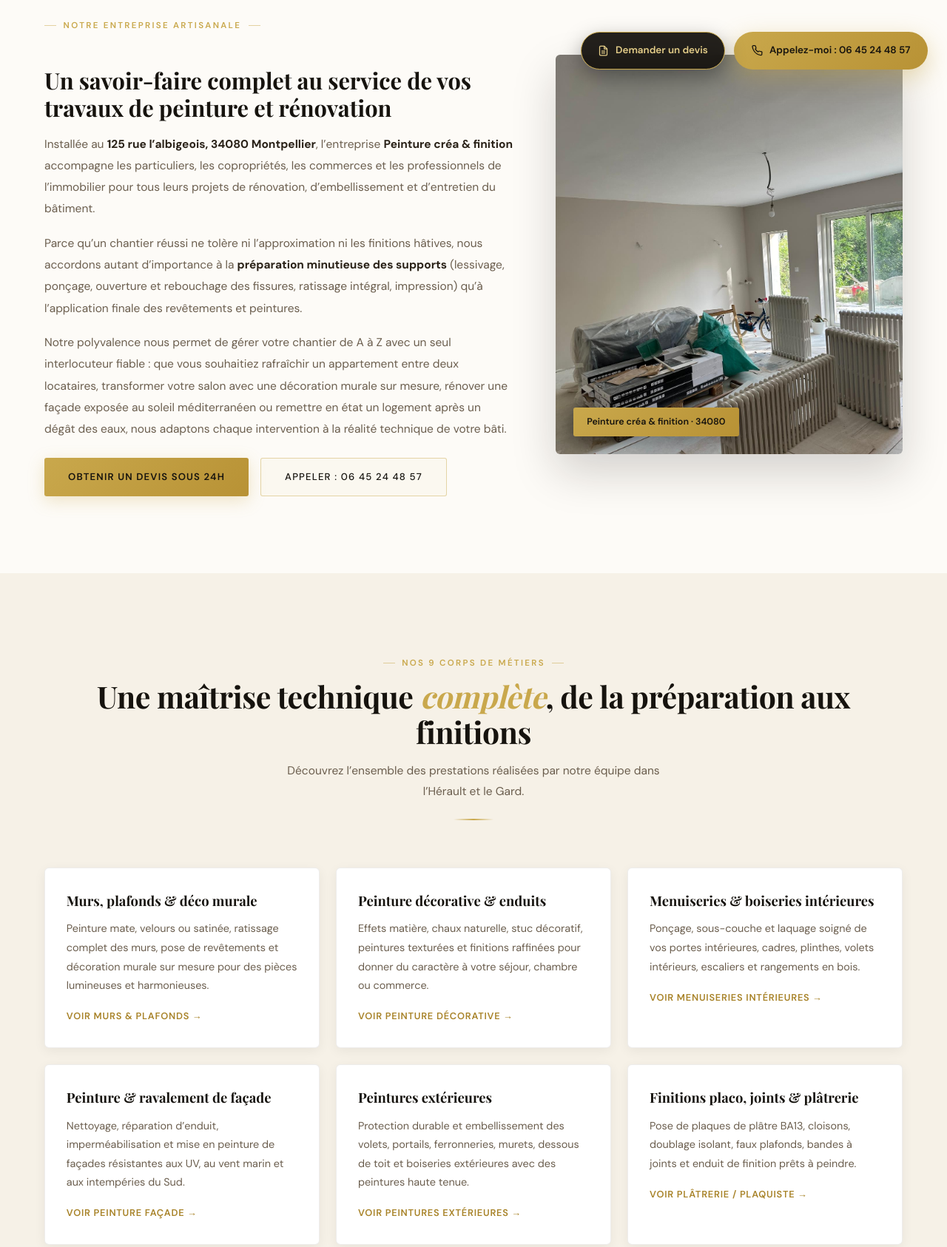
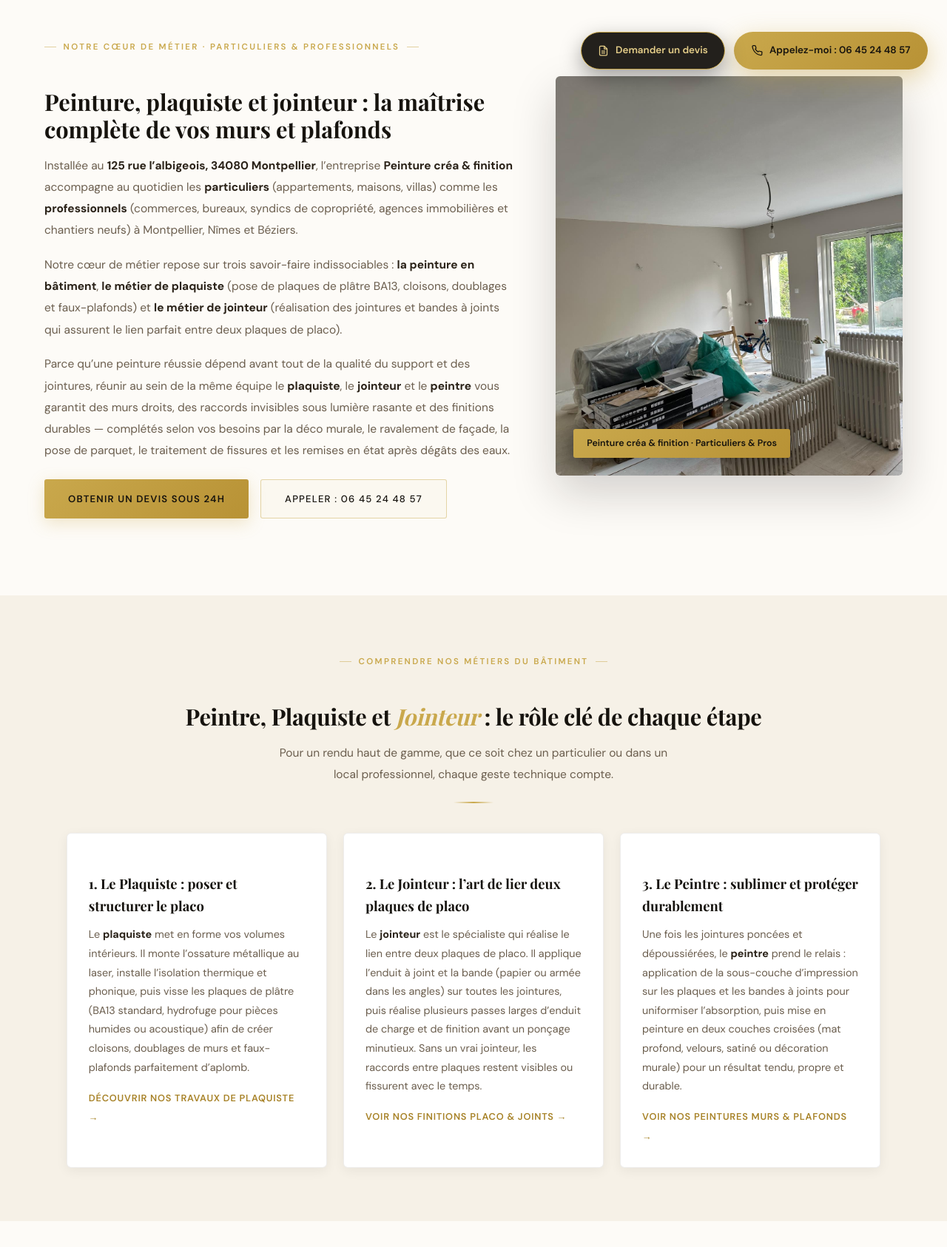
Before and after one commit to Aboubacar-hub/taofik, a plain HTML site: page about.html in a window 1280 px wide. Shown: the part 680-2366 px from the top of the page at 74% size. Drawn offline with nearby package versions, Linux system fonts and the light colour scheme; a web font is replaced by a local one.

Commit message:
Enrichissement SEO Qui sommes-nous et Plaquiste: peinture, plaquiste, jointeur, particuliers et professionnels

```diff
--- a/about.html
+++ b/about.html
@@ -2,10 +2,10 @@
 <html lang="fr">
 <head>
 <meta charset="UTF-8"><meta name="viewport" content="width=device-width,initial-scale=1.0">
-<meta name="description" content="Qui sommes-nous ? Peinture créa &amp; finition, artisan peintre et rénovation à Montpellier, Nîmes et Béziers. Peinture, placo, façade, sols. Devis gratuit 24h.">
-<meta name="keywords" content="artisan peintre Montpellier, Peinture créa &amp; finition, peinture intérieure Montpellier, peinture décorative, ravalement façade Montpellier, plaquiste Montpellier, pose parquet Montpellier, traitement fissures, dégâts des eaux Montpellier, devis peinture gratuit Hérault">
+<meta name="description" content="Peinture créa &amp; finition à Montpellier : peinture, plaquiste et jointeur placo (bandes à joints) pour particuliers et professionnels. Hérault et Gard. Devis gratuit 24h.">
+<meta name="keywords" content="artisan peintre Montpellier, plaquiste Montpellier, jointeur placo Montpellier, bandes à joints BA13, jointure placo, peintre particulier et professionnel, Peinture créa &amp; finition, peinture intérieure Montpellier, peinture décorative, ravalement façade Montpellier, pose parquet Montpellier, traitement fissures, dégâts des eaux Montpellier">
 <link rel="canonical" href="https://taofik-indol.vercel.app/qui-sommes-nous.html">
-<title>Qui sommes-nous ? – Peinture créa &amp; finition | Artisan Peintre & Rénovation</title>
+<title>Qui sommes-nous ? Peinture, Plaquiste &amp; Jointeur – Peinture créa &amp; finition</title>
 <link rel="stylesheet" href="style.css">
 <script type="application/ld+json">
 {
@@ -110,9 +110,9 @@
   <div class="page-hero-gradient"></div>
   <div class="page-hero-inner">
     <div class="breadcrumb"><a href="index.html">Accueil</a><span class="breadcrumb-sep">›</span><span class="breadcrumb-cur">Qui sommes-nous</span></div>
-    <div class="page-hero-badge">✦ Artisan du bâtiment à Montpellier, Nîmes & Béziers</div>
+    <div class="page-hero-badge">✦ Peinture, Plaquiste &amp; Jointeur · Particuliers et Professionnels</div>
     <h1>Qui sommes-nous ? <em>Peinture créa &amp; finition</em></h1>
-    <p class="page-hero-desc">Entreprise artisanale basée à Montpellier spécialisée dans la peinture intérieure et extérieure, la décoration murale, la plâtrerie, la pose de sols et la remise en état complète de vos espaces.</p>
+    <p class="page-hero-desc">Entreprise artisanale basée à Montpellier au service des particuliers et des professionnels. Notre cœur de métier : la peinture, les travaux de plaquiste (pose de placo) et le métier de jointeur (jointures et bandes à joints entre plaques), complétés par la déco murale, la façade et les sols.</p>
     <div class="hero-actions">
       <a href="contact.html#devis-form" class="btn-primary">Demander un devis gratuit</a>
       <a href="realisations.html" class="btn-outline">Découvrir nos chantiers</a>
@@ -123,24 +123,51 @@
 <section class="pad" style="background:var(--white)">
   <div class="seo-intro-grid">
     <div class="seo-prose">
-      <span class="section-tag">Notre entreprise artisanale</span>
-      <h2>Un savoir-faire complet au service de vos travaux de peinture et rénovation</h2>
-      <p>Installée au <strong>125 rue l’albigeois, 34080 Montpellier</strong>, l’entreprise <strong>Peinture créa &amp; finition</strong> accompagne les particuliers, les copropriétés, les commerces et les professionnels de l’immobilier pour tous leurs projets de rénovation, d’embellissement et d’entretien du bâtiment.</p>
-      <p>Parce qu’un chantier réussi ne tolère ni l’approximation ni les finitions hâtives, nous accordons autant d’importance à la <strong>préparation minutieuse des supports</strong> (lessivage, ponçage, ouverture et rebouchage des fissures, ratissage intégral, impression) qu’à l’application finale des revêtements et peintures.</p>
-      <p>Notre polyvalence nous permet de gérer votre chantier de A à Z avec un seul interlocuteur fiable : que vous souhaitiez rafraîchir un appartement entre deux locataires, transformer votre salon avec une décoration murale sur mesure, rénover une façade exposée au soleil méditerranéen ou remettre en état un logement après un dégât des eaux, nous adaptons chaque intervention à la réalité technique de votre bâti.</p>
+      <span class="section-tag">Notre cœur de métier · Particuliers &amp; Professionnels</span>
+      <h2>Peinture, plaquiste et jointeur : la maîtrise complète de vos murs et plafonds</h2>
+      <p>Installée au <strong>125 rue l’albigeois, 34080 Montpellier</strong>, l’entreprise <strong>Peinture créa &amp; finition</strong> accompagne au quotidien les <strong>particuliers</strong> (appartements, maisons, villas) comme les <strong>professionnels</strong> (commerces, bureaux, syndics de copropriété, agences immobilières et chantiers neufs) à Montpellier, Nîmes et Béziers.</p>
+      <p>Notre cœur de métier repose sur trois savoir-faire indissociables : <strong>la peinture en bâtiment</strong>, <strong>le métier de plaquiste</strong> (pose de plaques de plâtre BA13, cloisons, doublages et faux-plafonds) et <strong>le métier de jointeur</strong> (réalisation des jointures et bandes à joints qui assurent le lien parfait entre deux plaques de placo).</p>
+      <p>Parce qu’une peinture réussie dépend avant tout de la qualité du support et des jointures, réunir au sein de la même équipe le <strong>plaquiste</strong>, le <strong>jointeur</strong> et le <strong>peintre</strong> vous garantit des murs droits, des raccords invisibles sous lumière rasante et des finitions durables — complétés selon vos besoins par la déco murale, le ravalement de façade, la pose de parquet, le traitement de fissures et les remises en état après dégâts des eaux.</p>
       <div style="display:flex;gap:1rem;flex-wrap:wrap;margin-top:1.5rem">
         <a href="contact.html#devis-form" class="btn-primary">Obtenir un devis sous 24h</a>
         <a href="tel:0645244857" class="btn-outline" style="border-color:rgba(201,168,76,.45);color:var(--dark)">Appeler : 06 45 24 48 57</a>
       </div>
     </div>
     <div class="about-img">
-      <img src="images/peinture-interieure/1c1e4fb5-f615-473a-a5c5-f5ab049b80b0.jpg" alt="Peinture créa &amp; finition – Artisan peintre et rénovation à Montpellier" loading="lazy">
-      <span class="about-img-tag">Peinture créa &amp; finition · 34080</span>
+      <img src="images/peinture-interieure/1c1e4fb5-f615-473a-a5c5-f5ab049b80b0.jpg" alt="Peinture créa &amp; finition – Peintre, plaquiste et jointeur à Montpellier" loading="lazy">
+      <span class="about-img-tag">Peinture créa &amp; finition · Particuliers &amp; Pros</span>
     </div>
   </div>
 </section>
 
-<section class="pad" style="background:var(--cream)">
+<section class="pad" style="background:var(--cream);padding-top:4.5rem;padding-bottom:4.5rem">
+  <div class="max seo-prose" style="max-width:1100px">
+    <div class="section-header" style="margin-bottom:2.5rem">
+      <span class="section-tag">Comprendre nos métiers du bâtiment</span>
+      <h2 class="section-title">Peintre, Plaquiste et <em>Jointeur</em> : le rôle clé de chaque étape</h2>
+      <p class="section-sub">Pour un rendu haut de gamme, que ce soit chez un particulier ou dans un local professionnel, chaque geste technique compte.</p>
+    </div>
+    <div class="seo-highlights" style="margin-top:0">
+      <article class="seo-card">
+        <h3>1. Le Plaquiste : poser et structurer le placo</h3>
+        <p>Le <strong>plaquiste</strong> met en forme vos volumes intérieurs. Il monte l’ossature métallique au laser, installe l’isolation thermique et phonique, puis visse les plaques de plâtre (BA13 standard, hydrofuge pour pièces humides ou acoustique) afin de créer cloisons, doublages de murs et faux-plafonds parfaitement d’aplomb.</p>
+        <a href="platrier.html">Découvrir nos travaux de plaquiste →</a>
+      </article>
+      <article class="seo-card">
+        <h3>2. Le Jointeur : l’art de lier deux plaques de placo</h3>
+        <p>Le <strong>jointeur</strong> est le spécialiste qui réalise le lien entre deux plaques de placo. Il applique l’enduit à joint et la bande (papier ou armée dans les angles) sur toutes les jointures, puis réalise plusieurs passes larges d’enduit de charge et de finition avant un ponçage minutieux. Sans un vrai jointeur, les raccords entre plaques restent visibles ou fissurent avec le temps.</p>
+        <a href="platrier.html">Voir nos finitions placo &amp; joints →</a>
+      </article>
+      <article class="seo-card">
+        <h3>3. Le Peintre : sublimer et protéger durablement</h3>
+        <p>Une fois les jointures poncées et dépoussiérées, le <strong>peintre</strong> prend le relais : application de la sous-couche d’impression sur les plaques et les bandes à joints pour uniformiser l’absorption, puis mise en peinture en deux couches croisées (mat profond, velours, satiné ou décoration murale) pour un résultat tendu, propre et durable.</p>
+        <a href="murs.html">Voir nos peintures murs &amp; plafonds →</a>
+      </article>
+    </div>
+  </div>
+</section>
+
+<section class="pad" style="background:var(--white)">
   <div class="section-header">
     <span class="section-tag">Nos 9 corps de métiers</span>
     <h2 class="section-title">Une maîtrise technique <em>complète</em>, de la préparation aux finitions</h2>
@@ -173,9 +200,9 @@
       <a href="exterieures.html">Voir Peintures extérieures →</a>
     </article>
     <article class="seo-card">
-      <h3>Finitions placo, joints & plâtrerie</h3>
-      <p>Pose de plaques de plâtre BA13, cloisons, doublage isolant, faux plafonds, bandes à joints et enduit de finition prêts à peindre.</p>
-      <a href="platrier.html">Voir Plâtrerie / Plaquiste →</a>
+      <h3>Plaquiste, jointeur &amp; finitions placo</h3>
+      <p>Pose de plaques de plâtre BA13, cloisons, doublage isolant, faux-plafonds, travail de jointeur (bandes à joints entre plaques) et enduit lisse prêt à peindre.</p>
+      <a href="platrier.html">Voir Plaquiste &amp; Jointeur →</a>
     </article>
     <article class="seo-card">
       <h3>Pose de parquet & sols souples</h3>
@@ -233,7 +260,7 @@
   </div>
 </section>
 
-<section class="pad" style="background:var(--cream)">
+<section class="pad" style="background:var(--white)">
   <div class="section-header">
     <span class="section-tag">Questions fréquentes</span>
     <h2 class="section-title">Tout savoir avant de <em>démarrer</em> vos travaux</h2>
```
Also changed, not shown: platrier.html (+3 -3 lines), qui-sommes-nous.html (+44 -17 lines).
